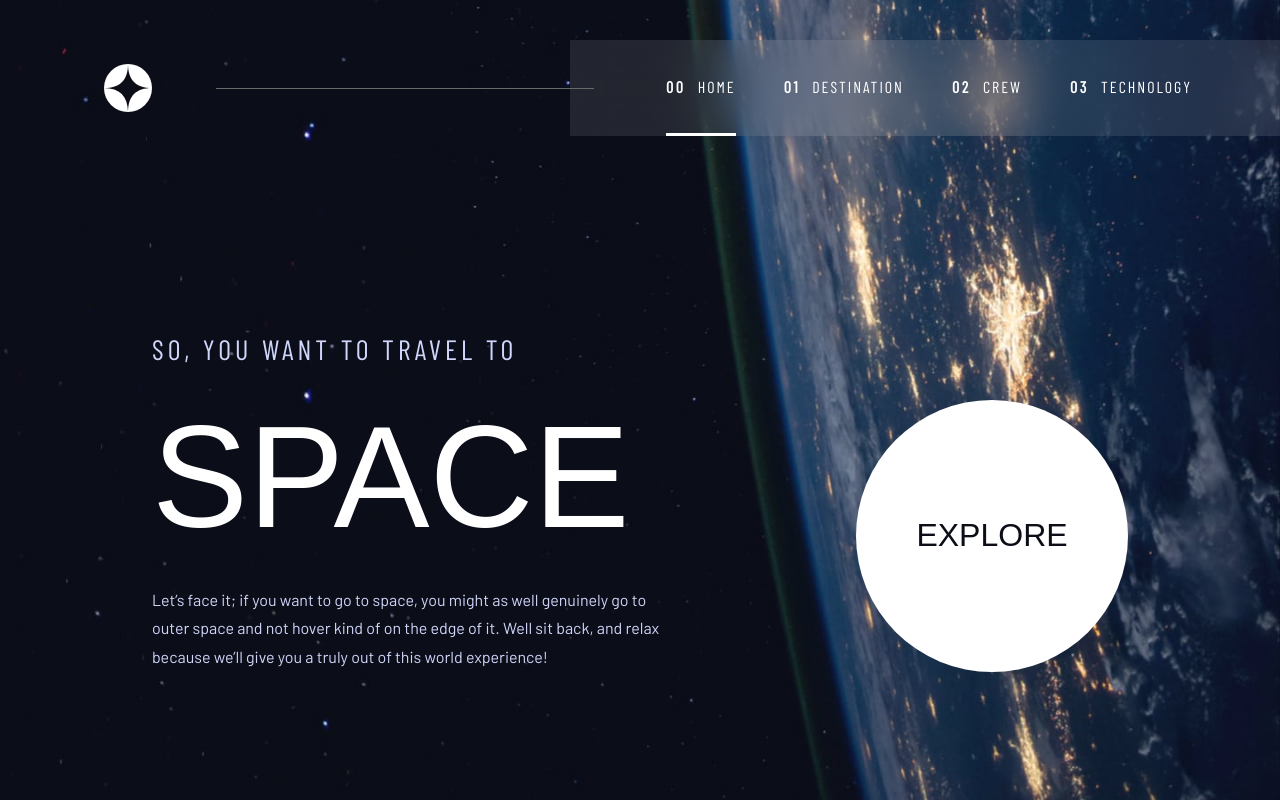
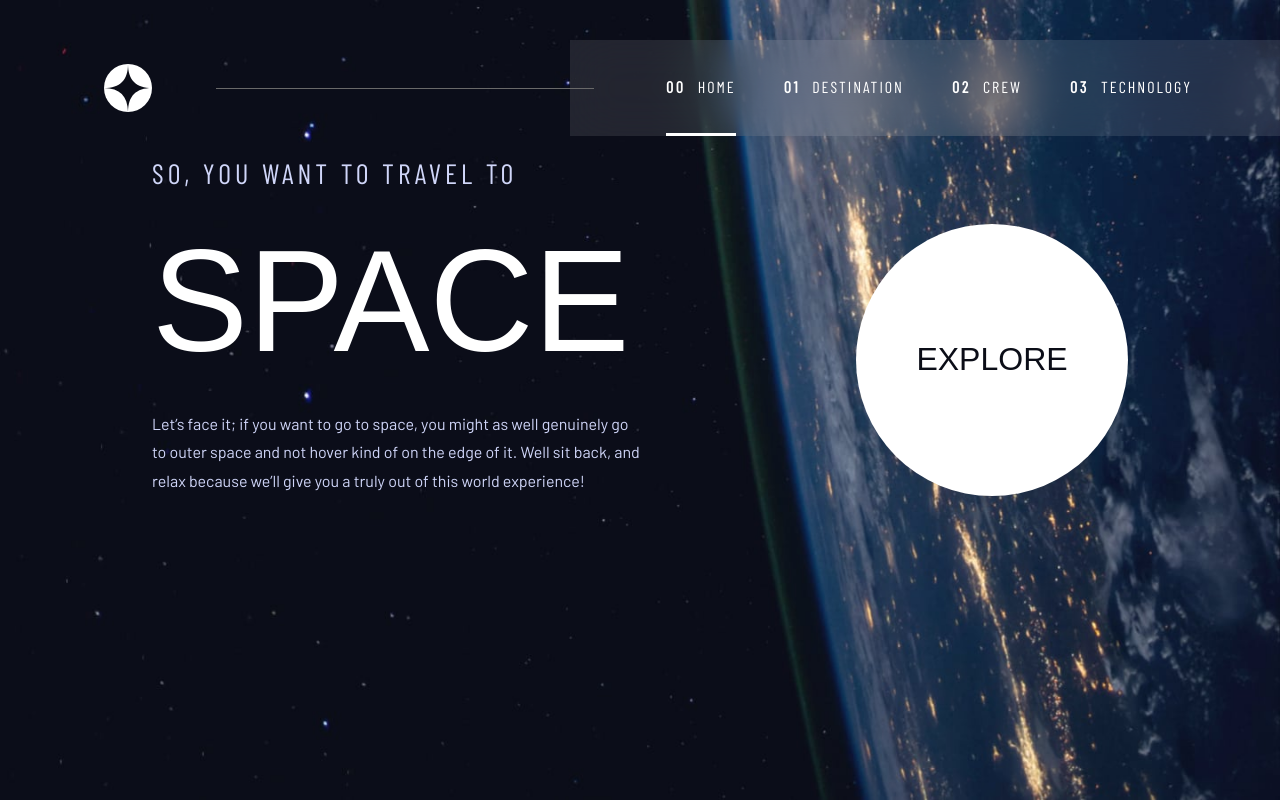
Before and after one commit to KevenFernandes/project-tourism-space, a Next.js app: page / in a window 1280 px wide. Built offline with nearby package versions, Linux system fonts and the light colour scheme; a web font is replaced by a local one.

Commit message:
mudança no padding da homepage

```diff
--- a/src/components/HomeContent/index.tsx
+++ b/src/components/HomeContent/index.tsx
@@ -6,7 +6,7 @@ import { redirect } from "next/navigation";
 
 export function HomeContent() {
   const bgClasses = clsx(
-    "bg-cover bg-center h-screen",
+    "bg-cover bg-center h-screen w-screen",
     "bg-[url('/assets/home/background-home-mobile.jpg')]",
     "md:bg-[url('/assets/home/background-home-tablet.jpg')]",
     "lg:bg-[url('/assets/home/background-home-desktop.jpg')]"
@@ -25,8 +25,8 @@ export function HomeContent() {
             "h-full w-full flex",
             "gap-6 p-6 flex-col",
             "items-center justify-center",
-            "md:gap-12 md:py-[128px]",
-            "lg:flex-row lg:m-auto lg:items-end",
+            "md:gap-12 md:py-90",
+            "lg:flex-row lg:mx-auto lg:items-end",
             "lg:gap-0 lg:px-6 lg:w-[1024px]"
           )}
         >
@@ -35,7 +35,7 @@ export function HomeContent() {
               "flex flex-col gap-6",
               "w-full text-center",
               "md:gap-0 md:w-lg",
-              "lg:items-start"
+              "lg:items-start flex-1"
             )}
           >
             <h2
```
